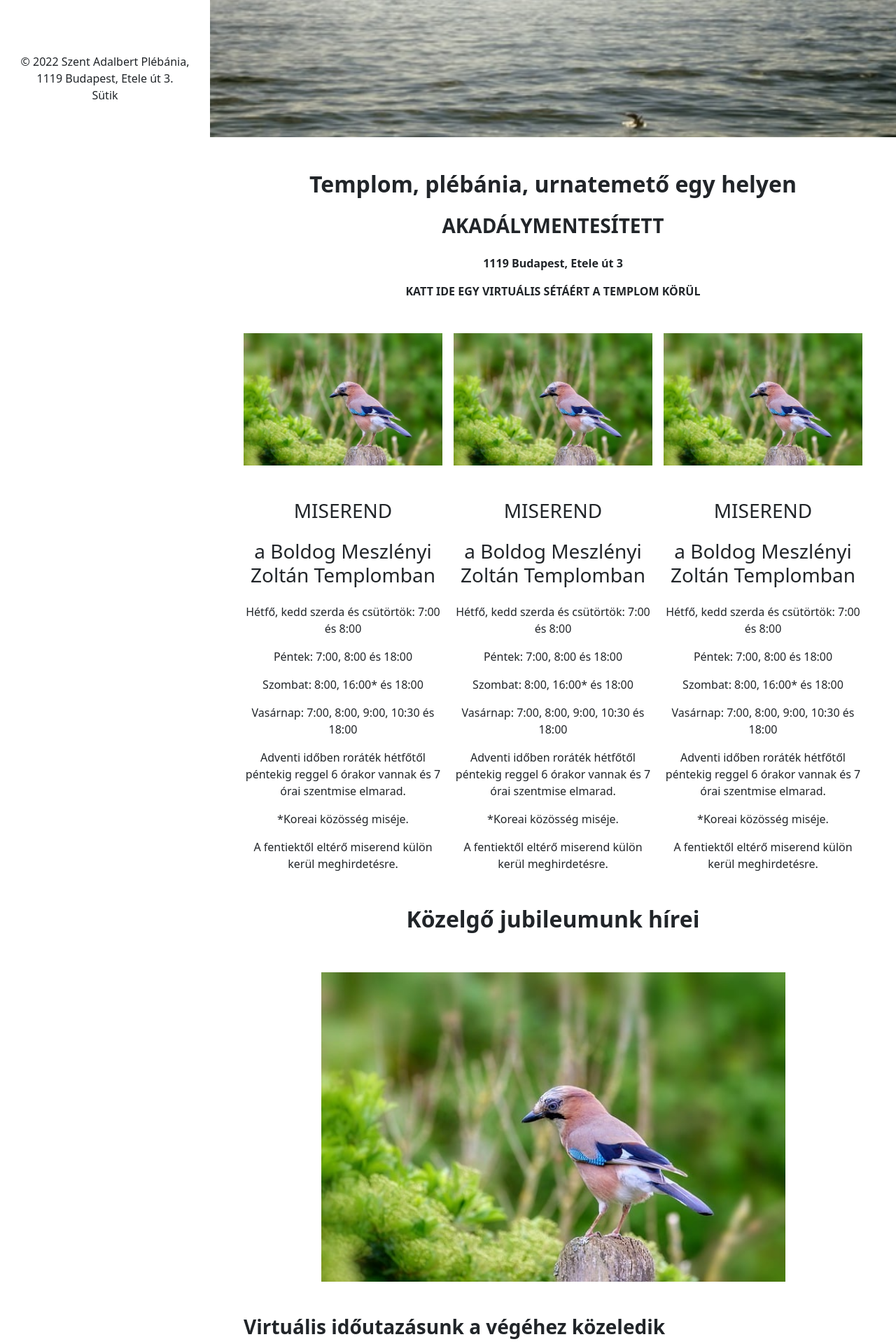
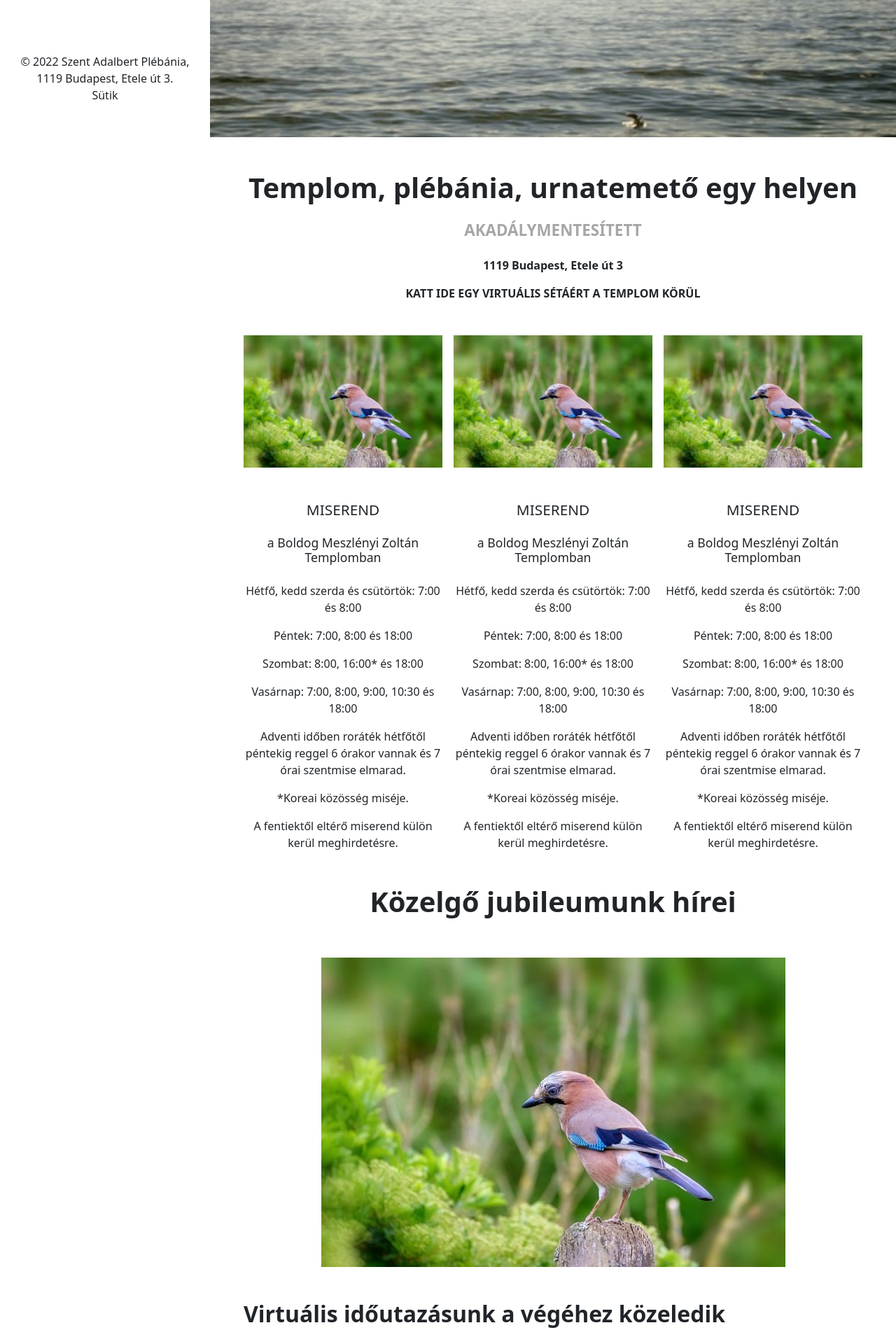
Before and after one commit to TKorsos/php-plebania, a PHP site: template views/kezdolap.php in a window 1280 px wide. Shown: the part 604-2524 px from the top of the page at 70% size. Run offline with PHP 8.4, Linux system fonts and the light colour scheme; the template is opened without the code that fills it, so the values that code supplies are empty.

Commit message:
tartalmi-sav-formazas-es-linkek

```diff
--- a/assets/css/main.css
+++ b/assets/css/main.css
@@ -11,6 +11,26 @@
     background-color: hsla(0, 0%, 0%, .7);
     color: hsl(0, 0%, 90%);
     padding: .5rem;
+}
+
+.sub-0-heading-3 {
+    font-size: 2rem;
+}
+
+.sub-1-heading-3 {
+    font-size: 1.4rem;
+}
+
+.sub-1-heading-3-color {
+    color: hsl(180, 0%, 65%);
+}
+
+.sub-2-heading-3 {
+    font-size: 1.3rem;
+}
+
+.sub-3-heading-3 {
+    font-size: 1.1rem;
 }
 
 .img-link-position-main {
@@ -35,6 +55,9 @@
     .main-h1-center {
         font-size: 2.5rem!important;
     }
+    .main-heading-2 {
+        font-size: 2rem;
+    }
 }
 
 @media only screen and (min-width: 768px) {
@@ -49,6 +72,9 @@
     }
     .main-h1-center {
         font-size: 3.5rem!important;
+    }
+    .main-heading-2 {
+        font-size: 2.5rem;
     }
 }
 
--- a/views/kezdolap.php
+++ b/views/kezdolap.php
@@ -55,14 +55,14 @@
                 </header>
                 <section class="px-3 px-md-5 text-center d-flex flex-column gap-5">
                     <article class="d-flex flex-column gap-3">
-                        <h2>
+                        <h2 class="main-heading-2">
                             <strong>
                                 Templom, plébánia, urnatemető egy helyen
                             </strong>
                         </h2>
-                        <h3>
+                        <h3 class="sub-1-heading-3 sub-1-heading-3-color text-uppercase">
                             <strong>
-                                AKADÁLYMENTESÍTETT
+                                Akadálymentesített
                             </strong>
                         </h3>
                         <div>
@@ -87,10 +87,10 @@
                                         </picture>
                                     </div>
                                     <div class="d-flex flex-column gap-3">
-                                        <h3>
-                                            MISEREND
+                                        <h3 class="sub-2-heading-3 text-uppercase">
+                                            Miserend
                                         </h3>
-                                        <h3>
+                                        <h3 class="sub-3-heading-3">
                                             a Boldog Meszlényi Zoltán Templomban
                                         </h3>
                                         <div>
@@ -133,7 +133,7 @@
                 </section>
                 <section class="px-3 px-md-5 text-center d-flex flex-column gap-5">
                     <article class="d-flex flex-column gap-5">
-                        <h2>
+                        <h2 class="main-heading-2">
                             <strong>Közelgő jubileumunk hírei</strong>
                         </h2>
                         <div class="d-flex justify-content-center">
@@ -145,7 +145,7 @@
                         </div>
                     </article>
                     <article class="d-flex flex-column gap-3 text-start">
-                        <h3>
+                        <h3 class="sub-0-heading-3">
                             <strong>Virtuális időutazásunk a végéhez közeledik</strong>
                         </h3>
                         <div>
@@ -168,7 +168,7 @@
                         </div>
                     </article>
                     <article class="d-flex flex-column gap-3 text-start">
-                        <h3>
+                        <h3 class="sub-0-heading-3">
                             <strong>Folytatódik a virtuális időutazás</strong>
                         </h3>
                         <div>
@@ -191,7 +191,7 @@
                         </div>
                     </article>
                     <article class="d-flex flex-column gap-3 text-start">
-                        <h3>
+                        <h3 class="sub-0-heading-3">
                             <strong>Virtuális időutazás</strong>
                         </h3>
                         <div>
@@ -214,7 +214,7 @@
                         </div>
                     </article>
                     <article class="d-flex flex-column gap-3 text-start">
-                        <h3>
+                        <h3 class="sub-0-heading-3">
                             <strong>Emlékkönyv ajándékba?</strong>
                         </h3>
                         <div class="d-flex justify-content-center">
@@ -228,7 +228,7 @@
                 </section>
                 <section class="px-3 px-md-5 text-center d-flex flex-column gap-5">
                     <article class="d-flex flex-column gap-3">
-                        <h2>
+                        <h2 class="main-heading-2">
                             <strong>Aktuális hirdetéseink</strong>
                         </h2>
                     </article>
@@ -269,11 +269,14 @@
                         </div>
                     </article>
                     <article class="d-flex flex-column gap-3 text-start">
-                        <h3>
-                            <strong>ÉVKÖZI 29. VASÁRNAP</strong>
+                        <h3 class="sub-0-heading-3 text-uppercase">
+                            <strong>Évközi 29. vasárnap</strong>
                         </h3>
-                        <p>
-                            <strong>Hirdetéseink 2024. október 20.</strong>
+                        <p class="sub-1-heading-3">
+                            <strong class="d-flex gap-3">
+                                <span>Hirdetéseink</span>
+                                <span>2024. október 20.</span>
+                            </strong>
                         </p>
                         <ul class="list-group list-group-numbered">
                             <li class="list-group-item border-0 px-0">
@@ -319,12 +322,12 @@
                         </ul>
                     </article>
                     <article class="d-flex flex-column gap-3">
-                        <h2>
+                        <h2 class="main-heading-2">
                             <strong>
                                 Aktuális kiadványaink itt elérhetőek:
                             </strong>
                         </h2>
-                        <h3>
+                        <h3 class="sub-1-heading-3 sub-1-heading-3-color">
                             <strong>
                                 A nyári időszakban kiadványaink megjelenése szünetel.
                             </strong>
@@ -343,12 +346,12 @@
                 </section>
                 <section class="px-3 px-md-5 text-center d-flex flex-column gap-5">
                     <article class="d-flex flex-column gap-3">
-                        <h2>
+                        <h2 class="main-heading-2">
                             <strong>
                                 A honlap tartalmai
                             </strong>
                         </h2>
-                        <h3>
+                        <h3 class="sub-1-heading-3 sub-1-heading-3-color">
                             <strong>
                                 További információkért kattintson a képre!
                             </strong>
@@ -357,23 +360,25 @@
                     <article class="container-fluid px-0">
                         <div class="row row-cols-1 row-cols-md-3 g-5 g-md-3">
                         <?php
-                            for($i = 1; $i <= 9; ++$i) {
+                            foreach($this->navigacioView() as $nav) {
+                                if($nav != "kezdőlap") {
                                     echo '
                                         <div class="col">
-                                        <a class="img-link-position-main text-center">
+                                            <a href="#" class="img-link-position-main text-center">
                                                 <div class="ratio ratio-1x1">
                                                     <picture>
-                                                    <img src="./assets/imgs/pics/minta.jpg" alt="szajkó'.$i.'" class="w-100 h-100">
+                                                        <img src="./assets/imgs/pics/minta.jpg" alt="'.$nav.'" class="w-100 h-100">
                                                     </picture>
                                                 </div>
                                                 <div class="img-link-position-sub-1">
                                                     <span class="img-link-position-sub-2">
-                                                    Link '.$i.'
+                                                        '.(ucfirst($nav)).'
                                                     </span>
                                                 </div>
                                             </a>
                                         </div>
                                     ';
+                                }
                             }
                         ?>
                         </div>
```
Lines whose indentation alone changed are shown as unchanged.
